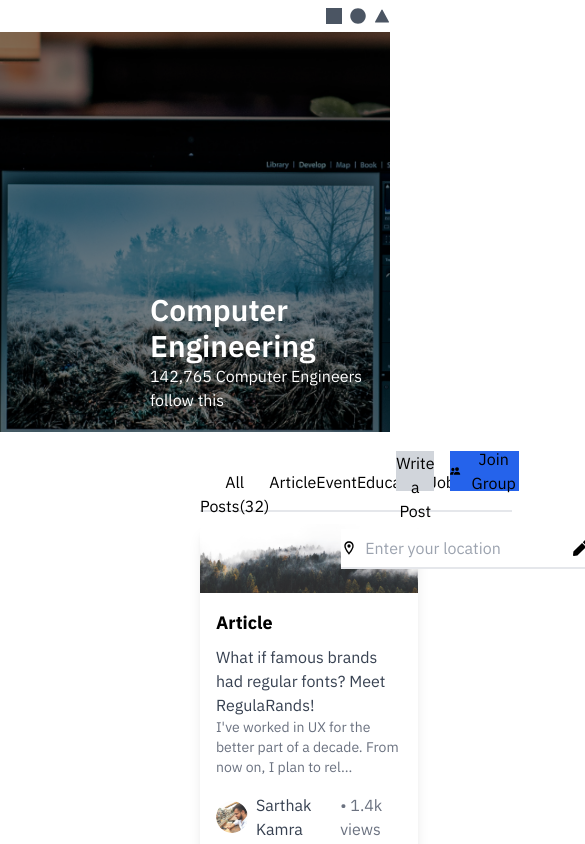
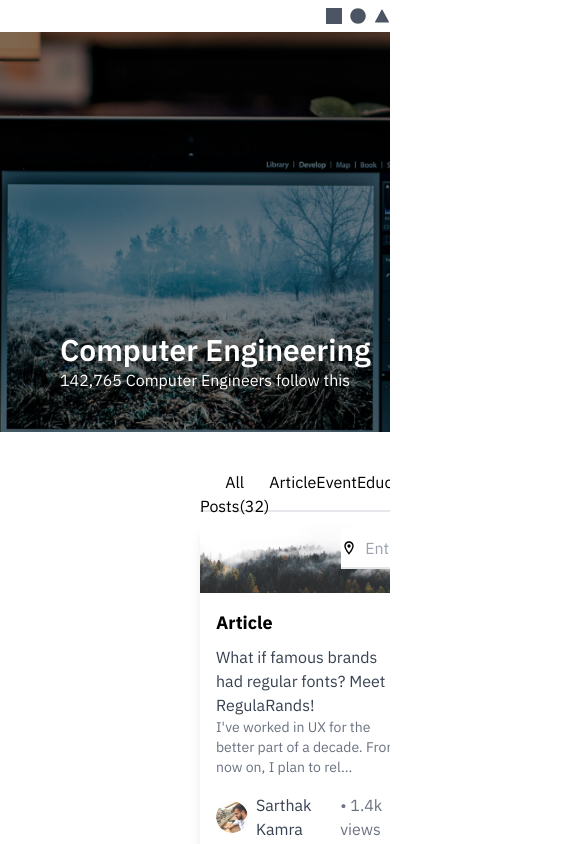
Before and after one commit to jaga07u/ATG_Project_1, a React (Vite) app: page / in a window 390 px wide. Shown: the top 844 px of the page, 585 px wide, since content can reach past the window. Built offline with nearby package versions, Linux system fonts and the light colour scheme.

Commit message:
mob header

```diff
--- a/src/App.jsx
+++ b/src/App.jsx
@@ -12,7 +12,7 @@ function App() {
 
   return (
     <>
-      <div className="w-full min-h-[100vh] font-ibm-plex-sans">
+      <div className="w-full min-h-[100vh] font-ibm-plex-sans overflow-x-hidden">
         <Nav/>
         <Header/>
         <Section/>
--- a/src/Components/Header.jsx
+++ b/src/Components/Header.jsx
@@ -13,7 +13,7 @@ function Header() {
                 <div className="absolute top-0 left-0 w-full h-full bg-black opacity-50"></div>
 
                 {/* Content */}
-                <div className="absolute top-[260px] left-[150px] flex justify-center items-center ">
+                <div className="absolute md:top-[260px] md:left-[150px] top-[300px] left-[60px] flex justify-center items-center ">
                     <div>
                         <h1 className="text-3xl font-semibold text-white">Computer Engineering</h1>
                         <p className="text-white">{companies} Computer Engineers follow this</p>
```
